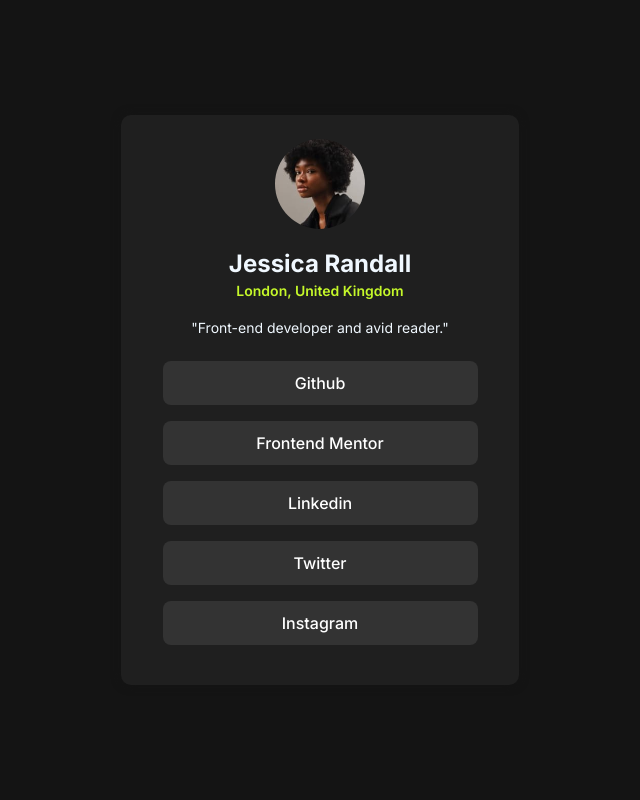
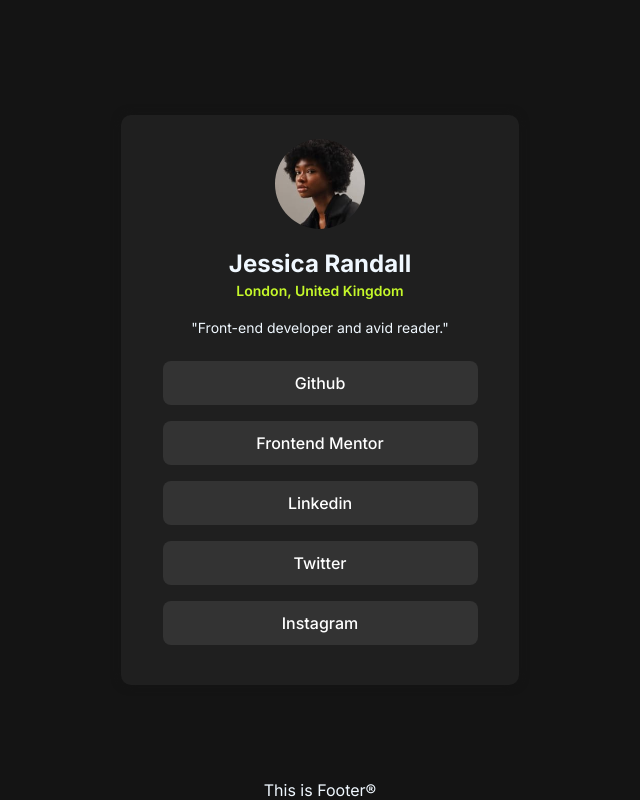
Before and after one commit to Zulkifli70/ProfileLink, a plain HTML site: page index.html in a window 1280 px wide. Shown: the whole page, without its empty margins (320-960 px from the left). Drawn offline with Linux system fonts and the light colour scheme.

Commit message:
fix height

```diff
--- a/index.html
+++ b/index.html
@@ -30,5 +30,6 @@
         </ul>
       </div>
     </main>
+    <footer>This is Footer®</footer>
   </body>
 </html>
--- a/style.css
+++ b/style.css
@@ -1,6 +1,7 @@
 body {
   font-family: "Inter", sans-serif;
   display: flex;
+  flex-direction: column;
   justify-content: center;
   align-items: center;
   color: aliceblue;
@@ -87,3 +88,10 @@ body {
   background-color: hsl(75, 94%, 57%);
   color: hsl(0, 0%, 12%);
 }
+footer {
+  display: flex;
+  justify-content: center;
+  position: absolute;
+  bottom: 0%;
+  width: 100%;
+}
```
